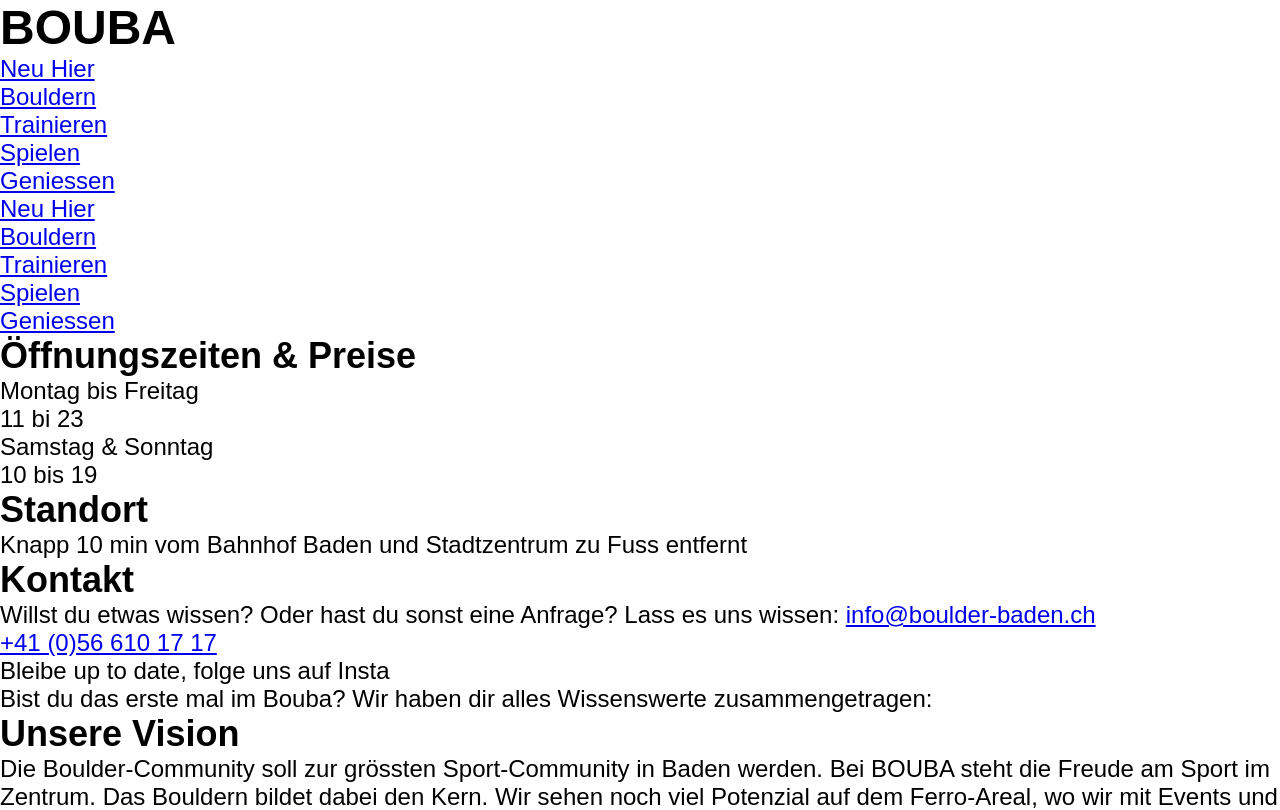
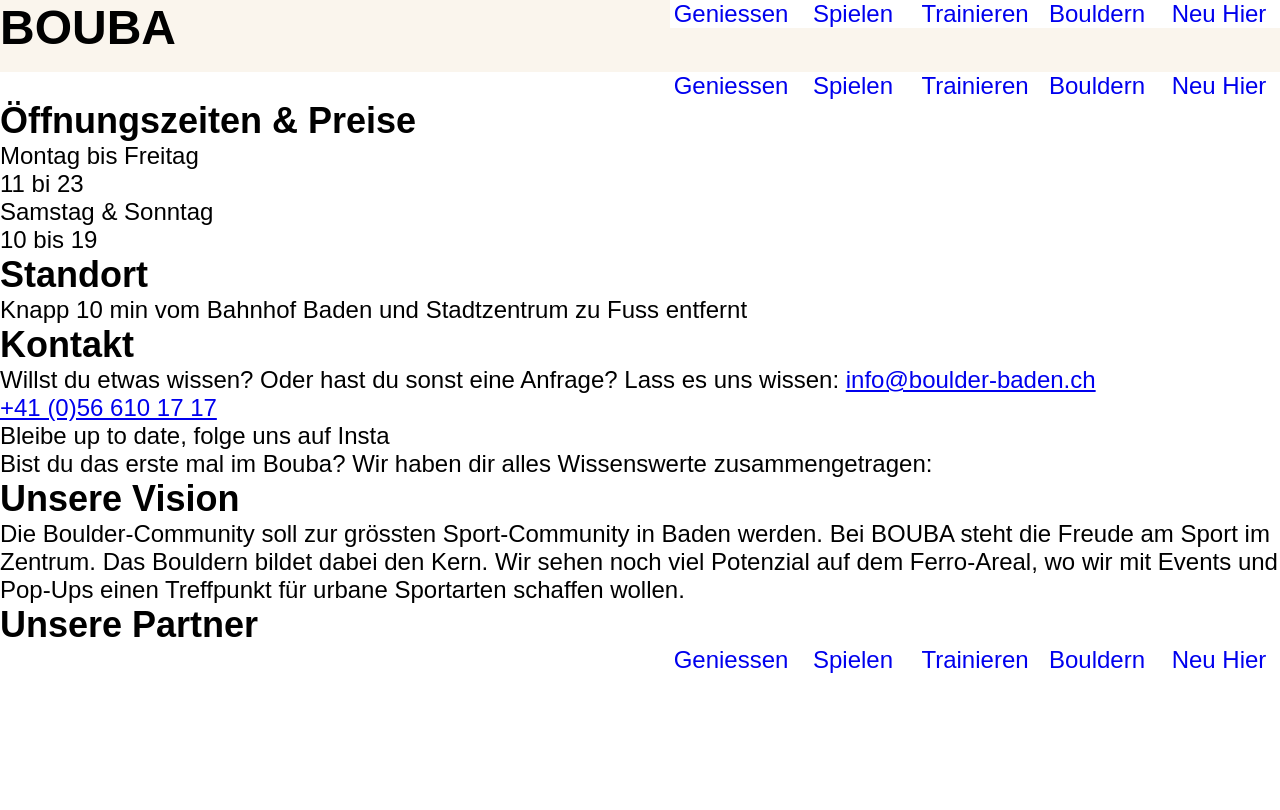
Before and after one commit to escodebar/boulder-baden.ch, a Vue app: page / in a window 1280 px wide. Shown: the top 810 px of the page. Built offline with nearby package versions, Linux system fonts and the light colour scheme; the HTML template or start-up script is replaced by a standard one.

Commit message:
Implement expected AppBar behavior
Display the bar on the bottom on mobile views,
display it on the top on tablet and desktop views.

On mobile views, hide the navigation behind a dialog. This should not be
the case for the other views.

```diff
--- a/src/components/AppBar.vue
+++ b/src/components/AppBar.vue
@@ -15,7 +15,28 @@ import router from "@/router";
 </script>
 
 <style scoped>
+header {
+  background: var(--color-base);
+  justify-content: space-between;
+  display: flex;
+  position: fixed;
+  left: 0;
+  right: 0;
+  height: var(--appbar-height);
+}
+
+@media (max-width: 767px) {
+  header {
+    bottom: 0;
+  }
+}
+
 @media (min-width: 768px) {
+  header {
+    top: 0;
+  }
+
+  button[command="close"],
   button[command="show-modal"] {
     display: none;
   }
@@ -24,18 +45,8 @@ import router from "@/router";
     display: block;
     position: static;
     border: none;
-    padding: 0;
-    margin: 0;
-    background: transparent;
-    overflow: visible;
-  }
-
-  dialog#nav-dialog nav ul {
-    display: flex;
-  }
-
-  button[command="close"] {
-    display: none;
+    margin-left: auto;
+    width: fit-content;
   }
 }
 </style>
--- a/src/components/Navigation.vue
+++ b/src/components/Navigation.vue
@@ -20,3 +20,28 @@ defineProps<{
   routes: RouteRecordRaw[];
 }>();
 </script>
+
+<style scoped>
+@media (min-width: 768px) {
+  nav ul {
+    display: flex;
+    flex-direction: row-reverse;
+    list-style: none;
+    padding: 0;
+    margin: 0;
+    gap: 0;
+    width: auto;
+  }
+
+  nav ul li {
+    text-align: center;
+    width: 122px;
+  }
+
+  nav ul li a {
+    display: block;
+    width: 100%;
+    text-decoration: none;
+  }
+}
+</style>
--- a/src/styles/_global.css
+++ b/src/styles/_global.css
@@ -5,6 +5,7 @@
   --color-spielen: rgb(184, 166, 249);
   --color-trainieren: rgb(242, 165, 140);
   --color-geniessen: rgb(234, 207, 113);
+  --appbar-height: 72px;
 }
 
 * {
--- a/src/styles/desktop.css
+++ b/src/styles/desktop.css
@@ -2,4 +2,8 @@
   body {
     max-width: 1440px;
   }
+
+  div#app {
+    padding: var(--appbar-height) 0 0;
+  }
 }
--- a/src/styles/mobile.css
+++ b/src/styles/mobile.css
@@ -0,0 +1,5 @@
+@media (max-width: 767px) {
+  div#app {
+    padding: 0 0 var(--appbar-height);
+  }
+}
--- a/src/styles/tablet.css
+++ b/src/styles/tablet.css
@@ -1,2 +1,5 @@
 @media (min-width: 768px) and (max-width: 991px) {
+  div#app {
+    padding: var(--appbar-height) 0 0;
+  }
 }
```
